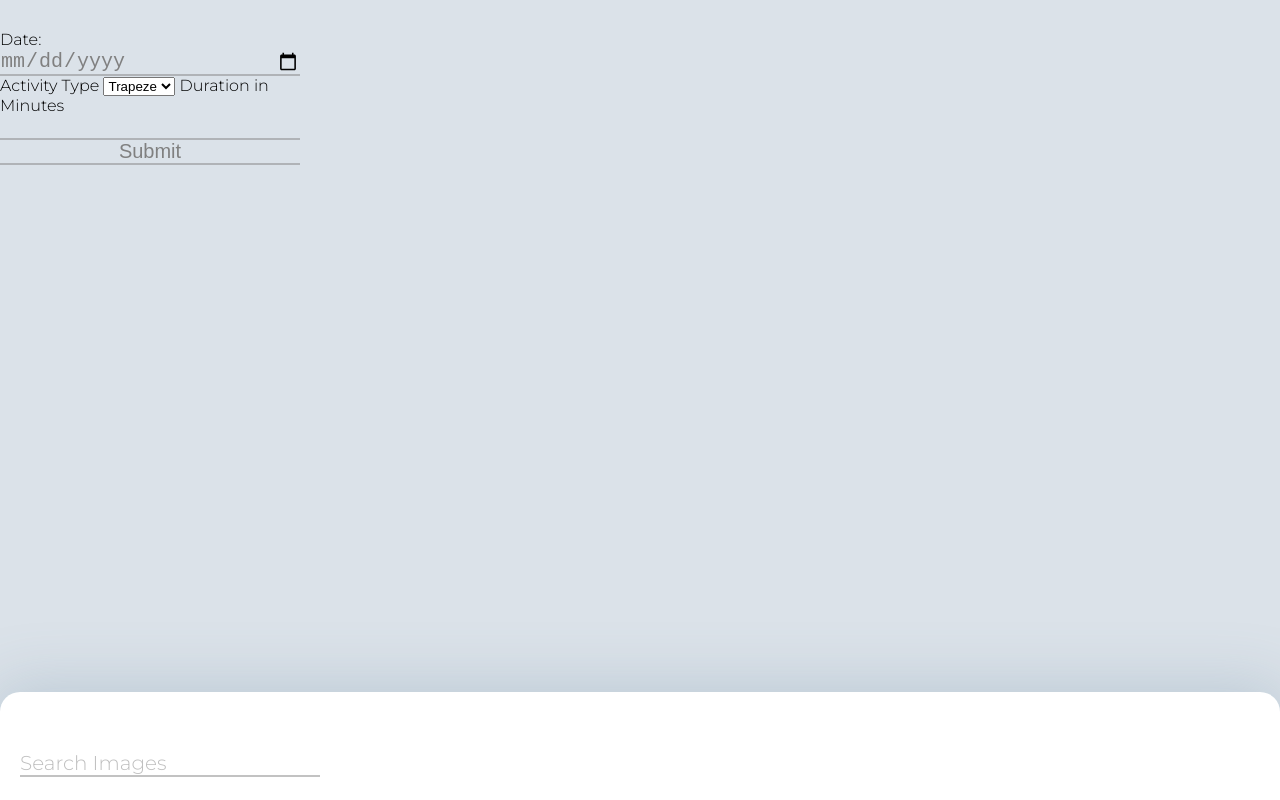
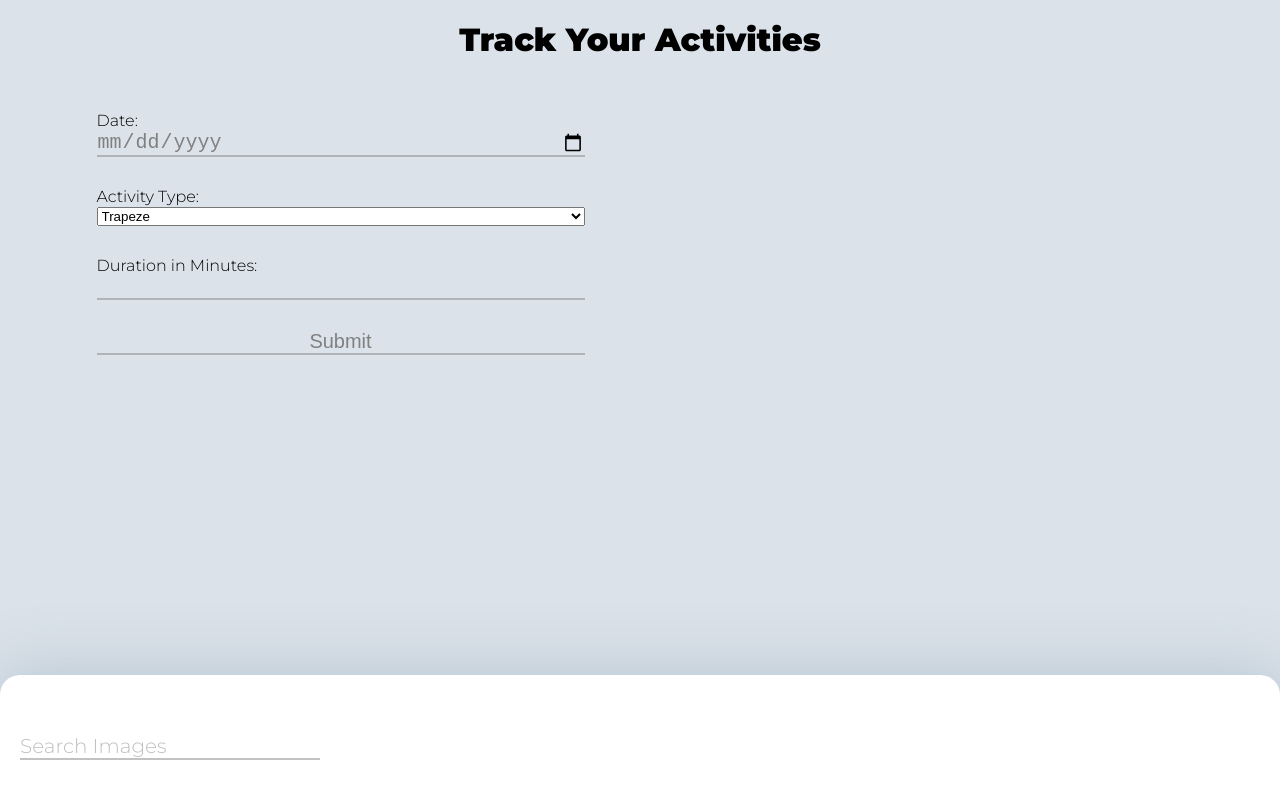
Before and after one commit to caseyjett/activity-tracker, a website: page public/index.html in a window 1280 px wide. Shown: the top 800 px of the page. Drawn offline with nearby package versions, Linux system fonts and the light colour scheme; no server answers.

Commit message:
Add styling

```diff
--- a/public/index.html
+++ b/public/index.html
@@ -9,19 +9,25 @@
 </head>
 
 <body>
+    <header>
+        <h1>Track Your Activities</h1>
+    </header>
     <main>
-        <form action="/form-submissions" method="POST">
+
+        <form action="/form-submissions" method="POST" class="activityInput">
             <label for="date">Date:</label>
             <input type="date" id="date" name="date">
-            <label for="activity">Activity Type</label>
+            <label for="activity">Activity Type:</label>
             <select name="activity" id="activity" name="activity">
                 <option value="trapeze">Trapeze</option>
                 <option value="silks">Silks</option>
                 <option value="running">Running</option>
                 <option value="yoga">Yoga</option>
             </select>
-            <label for="time">Duration in Minutes</label>
+            <label for="time">Duration in Minutes:</label>
             <input type="number" id="time" name="time">
+            <!-- <label for="time">Focus:</label>
+            <input type="text" id="focus" name="focus"> -->
             <input type="submit" value="Submit" >
         </form>
 
--- a/public/styles.css
+++ b/public/styles.css
@@ -22,7 +22,7 @@ section{
   display: flex;
   align-items: center;
   justify-content: center;
-  margin: 100px 0;
+  margin: 30px 0;
 }
 .image-container{
   background-color: white;
@@ -34,17 +34,12 @@ section{
   border-radius: 20px;
   text-align: center;
 }
-.header{
-  display: flex;
-  flex-direction: column;
-  align-items: center;
+header{
+  text-align: center;
+  padding: 20px;
 }
-.header h1{
-  font-size: 40px;
-  font-weight: 900;
-  letter-spacing: -2px;
-}
-form{
+
+.image-search {
   margin-top: 30px;
   width: 80%;
   max-width: 300px;
@@ -64,18 +59,8 @@ input::placeholder{
   color: gray;
   font-family: 'Montserrat';
 }
-form ion-icon{
-  position: absolute;
-  right: 0;
-  font-size: 20px;
-  opacity: .5;
-  color: gray;
-}
+
 .gallery{
-  /* width: 100%;
-  display: grid;
-  grid-template-columns: repeat(4, minmax(200px, 1fr)) ;
-  grid-gap: 20px; */
   display: flex;
   justify-content: space-around;
   flex-wrap: wrap;
@@ -125,8 +110,35 @@ form ion-icon{
 }
 
 canvas {
-  max-width: 45%;
+  max-width: 50%;
+  min-width: 450px;
+  margin-top: 12px;
 }
+
+main{
+  display: flex;
+  flex-wrap: wrap;
+  justify-content: space-around;
+}
+
+.activityInput {
+  width: 40%;
+  padding: 12px;
+  margin: 20px 10px;
+}
+
+select {
+  width: 100%;
+}
+
+input[type=text],
+input[type=number],
+input[type=date],
+select {
+  margin-bottom: 30px;
+}
+
+
 
 @media only screen and (min-width: 900px){
  .container{
```
